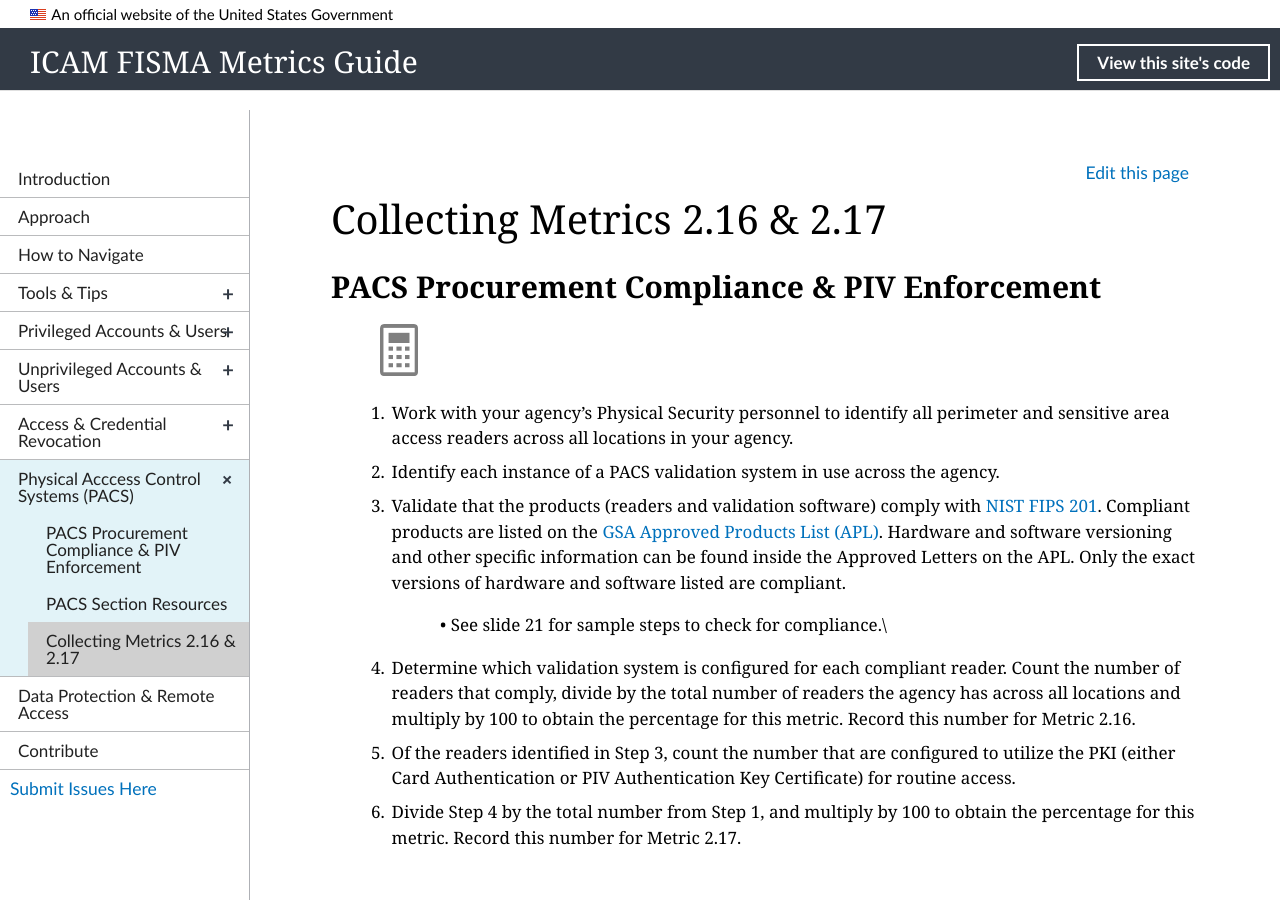
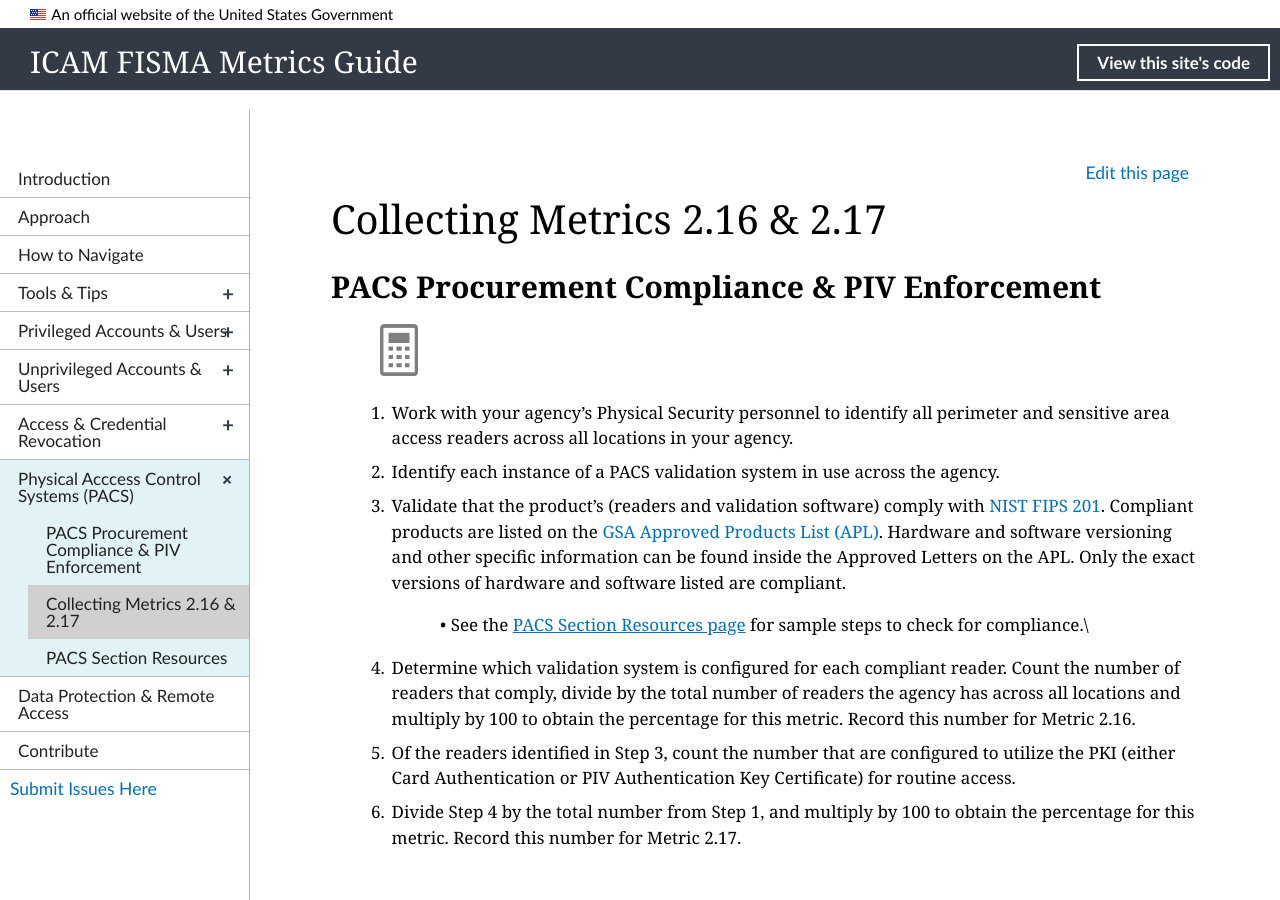
Before and after one commit to GSA/icam-fisma, a Jekyll site: the page built from _pacs/05_collection-216-217.md, in a window 1280 px wide and 900 px high. Built offline with Jekyll 4.4.1, drawn with Linux system fonts in a browser that asks for light colours; nearby versions of some CDN libraries.

Commit message:
Update and rename 08_collection-216-217.md to 05_collection-216-217.md
Fix formatting
Fix language and add link to resources page

```diff
--- a/_pacs/08_collection-216-217.md
+++ b/_pacs/05_collection-216-217.md
@@ -9,8 +9,8 @@ collection: pacs
 
 1. Work with your agency’s Physical Security personnel to identify all perimeter and sensitive area access readers across all locations in your agency.
 2. Identify each instance of a PACS validation system in use across the agency.
-3. Validate that the products (readers and validation software) comply with [NIST FIPS 201](http://nvlpubs.nist.gov/nistpubs/FIPS/NIST.FIPS.201-2.pdf). Compliant products are listed on the [GSA Approved Products List (APL)](https://www.idmanagement.gov/approved-products-list/). Hardware and software versioning and other specific information can be found inside the Approved Letters on the APL. Only the exact versions of hardware and software listed are compliant.
->• See slide 21 for sample steps to check for compliance.\\
+3. Validate that the product's (readers and validation software) comply with [NIST FIPS 201](http://nvlpubs.nist.gov/nistpubs/FIPS/NIST.FIPS.201-2.pdf). Compliant products are listed on the [GSA Approved Products List (APL)](https://www.idmanagement.gov/approved-products-list/). Hardware and software versioning and other specific information can be found inside the Approved Letters on the APL. Only the exact versions of hardware and software listed are compliant.
+>• See the [PACS Section Resources page](resources)  for sample steps to check for compliance.\
 4. Determine which validation system is configured for each compliant reader. Count the number of readers that comply, divide by the total number of readers the agency has across all locations and multiply by 100 to obtain the percentage for this metric. Record this number for Metric 2.16.
 5. Of the readers identified in Step 3, count the number that are configured to utilize the PKI (either Card Authentication or PIV Authentication Key Certificate) for routine access.
 6. Divide Step 4 by the total number from Step 1, and multiply by 100 to obtain the percentage for this metric. Record this number for Metric 2.17.
```
